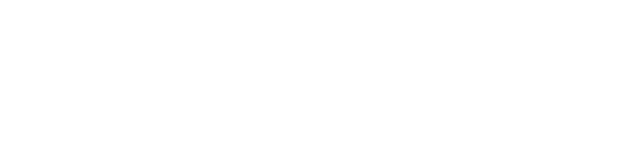
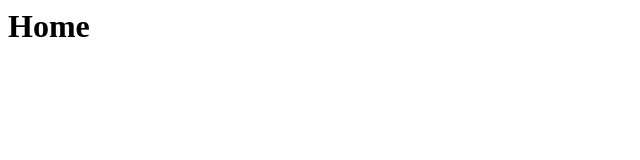
Before and after one commit to Will01115/bootstrap-exmaples, a plain HTML site: page index.html in a window 1280 px wide. Shown: the whole page, without its empty margins (0-640 px from the left). Drawn offline with Linux system fonts and the light colour scheme.

Commit message:
added heading

```diff
--- a/index.html
+++ b/index.html
@@ -7,3 +7,6 @@
     <title>Bootstrap Examples</title>
 </head>
 <body>
+    <h1>Home</h1>
+</body>
+</html>
```
